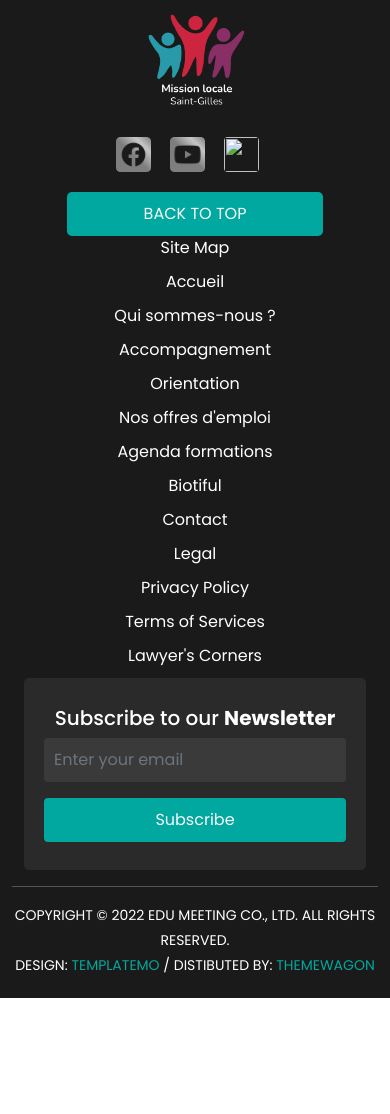
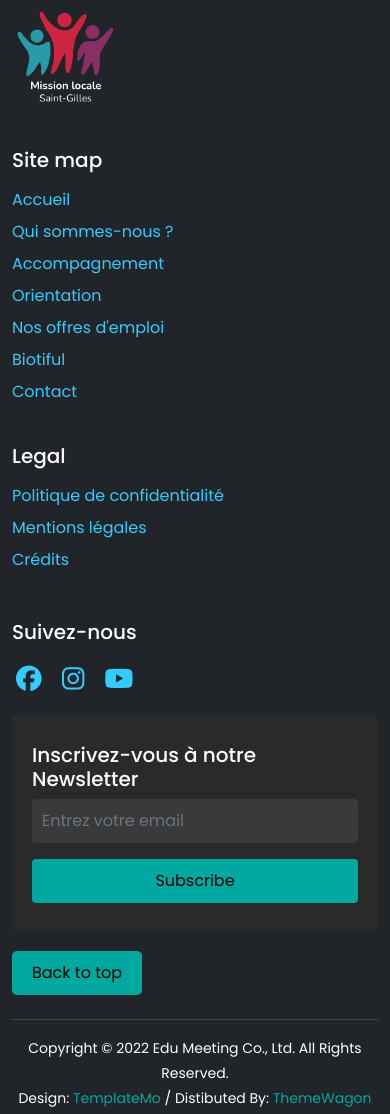
Before and after one commit to Eultype/MLSG-G2, a plain HTML site: page views/orientation.html in a window 390 px wide. Shown: the part 5161-6275 px from the top of the page. Before the commit the page ends 6159 px from the top, so only its background shows below. Drawn offline with nearby package versions, Linux system fonts and the light colour scheme.

Commit message:
Chemin images

```diff
--- a/views/orientation.html
+++ b/views/orientation.html
@@ -13,15 +13,16 @@
 
     <!-- Bootstrap core CSS -->
     <link href="../vendor/bootstrap/css/bootstrap.min.css" rel="stylesheet">
-
-    <!-- Icône -->
-    <link rel="icon" type="image/png" href="../assets/images/icon.png">
-
+    <!-- Font Awesome CSS -->
+    <link rel="stylesheet" href="https://cdnjs.cloudflare.com/ajax/libs/font-awesome/6.5.0/css/all.min.css">
     <!-- Additional CSS Files -->
     <link rel="stylesheet" href="../assets/css/fontawesome.css">
     <link rel="stylesheet" href="../assets/css/templatemo-edu-meeting.css">
     <link rel="stylesheet" href="../assets/css/owl.css">
     <link rel="stylesheet" href="../assets/css/lightbox.css">
+    <!-- Icône -->
+    <link rel="icon" type="image/png" href="../assets/images/icon.png">
+    <!-- Team CSS -->
     <link rel="stylesheet" href="../assets/css/style.css">
     <!--
 
@@ -39,7 +40,7 @@
 <nav class="navbar navbar-expand-xl navbar-light shadow-lg">
     <div class="container">
         <a class="navbar-brand " href="#">
-            <img src="/assets/images/logo(noir).png" class="logo" alt="">
+            <img src="../assets/images/logo(noir).png" class="logo" alt="">
         </a>
         <button class="navbar-toggler" type="button" data-toggle="collapse" data-target="#navbarNav"
                 aria-controls="navbarNav" aria-expanded="false" aria-label="Toggle navigation">
@@ -69,7 +70,9 @@
                     <a class="nav-link" href="biotiful.html">Biotiful</a>
                 </li>
             </ul>
+            <div class="text-center">
                 <a id="contact" class="btn btn-turq-ml" href="contact.html">Contact Us</a>
+            </div>
         </div>
     </div>
 </nav>
@@ -400,77 +403,69 @@
     </div>
 </div>
 
-    <footer class="footer">
+<!-- Footer -->
+<footer class="bg-dark pt-5 pb-4">
     <div class="container">
-            <div class="row m-auto">
-                <div class="col-md-3">
-                    <div class="footer-brand">
+        <div class="row">
+            <div class="col-lg-2 mb-4 mb-md-0">
                 <img src="/assets/images/logo(blanc).png" style="width: 105px; height: 105px;"
                      alt="Ataraxis Logo">
             </div>
-                    <br>
-                    <div class="social-icons">
-                        <a href="https://www.facebook.com/missionlocaledesaintgilles?fref=ts" target="_blank"><img
-                                src="/assets/images/facebook-.png" class="rounded" style="width: 35px; height: 35px;"
-                                alt=""></a>
-                        <a href="https://www.youtube.com/channel/UC-_2jO4Bw7PqM5k00sGFdgA" target="_blank"><img
-                                src="/assets/images/youtube-.png" class="rounded" style="width: 35px; height: 35px;"
-                                alt=""></a>
-                        <a href="https://www.instagram.com/missionlocaledesaintgilles/" target="_blank"><img
-                                src="/assets/images/instagram-.png" class="rounded" style="width: 35px; height: 35px;"
-                                alt=""></a>
-                    </div>
-                    <button class="change back-to-top w-75 text-light">BACK TO TOP</button>
-                </div>
-                <div class="col-md-3 m-auto">
-                    <ul class="footer-links">
-                        <li><a href="">Site Map</a></li>
-                        <li><a href="accueil.html">Accueil</a></li>
-                        <li><a href="qui-sommes-nous.html">Qui sommes-nous ?</a></li>
-                        <li><a href="accompagnement.html">Accompagnement</a></li>
-                        <li><a href="orientation.html">Orientation</a></li>
-                        <li><a href="nos-offres-d-emplois.html">Nos offres d'emploi</a></li>
-                        <li><a href="agenda-formations.html">Agenda formations</a></li>
-                        <li><a href="biotiful.html">Biotiful</a></li>
-                        <li><a href="contact.html">Contact</a></li>
+            <div class="col-lg-2 mt-3 mb-4 mb-md-0">
+                <h5 class="mb-3 text-white">Site map</h5>
+                <ul class="list-unstyled">
+                    <li><a href="accueil.html" class="d-block mb-2 title_turq">Accueil</a></li>
+                    <li><a href="qui-sommes-nous.html" class="d-block mb-2 title_turq">Qui sommes-nous ?</a></li>
+                    <li><a href="accompagnement.html" class="d-block mb-2 title_turq">Accompagnement</a></li>
+                    <li><a href="orientation.html" class="d-block mb-2 title_turq">Orientation</a></li>
+                    <li><a href="nos-offres-d-emplois.html" class="d-block mb-2 title_turq">Nos offres d'emploi</a></li>
+                    <li><a href="biotiful.html" class="d-block mb-2 title_turq">Biotiful</a></li>
+                    <li><a href="contact.html" class="d-block title_turq">Contact</a></li>
                 </ul>
             </div>
-                <div class="col-md-3 m-auto">
-                    <ul class="footer-links">
-                        <li><a href="#">Legal</a></li>
-                        <li><a href="#">Privacy Policy</a></li>
-                        <li><a href="#">Terms of Services</a></li>
-                        <li><a href="#">Lawyer's Corners</a></li>
+            <div class="col-lg-2 mt-3 mb-4 mb-md-0">
+                <h5 class="mb-3 text-white">Legal</h5>
+                <ul class="list-unstyled">
+                    <li><a href="accueil.htmlt" class="d-block mb-2 title_turq">Politique de confidentialité</a></li>
+                    <li><a href="qui-sommes-nous.html" class="d-block mb-2 title_turq">Mentions légales</a></li>
+                    <li><a href="accompagnement.html" class="d-block mb-2 title_turq">Crédits</a></li>
                 </ul>
             </div>
-                <div class="col-md-3 m-auto">
+            <div class="col-lg-2">
+                <h5 class="mb-3 mt-3 text-white">Suivez-nous</h5>
+                <div class="">
+                    <a href="https://www.facebook.com/missionlocaledesaintgilles?fref=ts" target="_blank" class="ms-1 me-2" style="font-size:1.6rem;"><i class="fab fa-facebook title_turq"></i></a>
+                    <a href="https://www.instagram.com/missionlocaledesaintgilles/" target="_blank" class="ms-2 me-2" style="font-size:1.6rem;"><i class="fab fa-instagram title_turq"></i></a>
+                    <a href="https://www.youtube.com/channel/UC-_2jO4Bw7PqM5k00sGFdgA" target="_blank" class="ms-2" style="font-size:1.6rem;"><i class="fab fa-youtube title_turq"></i></a>
+                </div>
+            </div>
+            <div class="col-lg-4 m-auto mt-3">
                 <div class="newsletter-form">
-                        <h5 class="my-2">Subscribe to our <span class="fw-bold">Newsletter</span></h5>
+                    <h5 class="my-2 text-white">Inscrivez-vous à notre Newsletter</h5>
                     <form>
                         <div class="form-group">
-                                <input type="email" class="form-control my-2 w-100" placeholder="Enter your email">
+                            <input type="email" class="form-control my-2 w-100" placeholder="Entrez votre email">
                         </div>
-                            <button type="submit" class="change btn my-2 text-light">Subscribe</button>
+                        <button type="submit" class="btn my-2">Subscribe</button>
                     </form>
+                </div>
+                <div class="text-md-end">
+                    <button class="back-to-top">Back to top</button>
                 </div>
             </div>
         </div>
-            <hr>
-            <div class="row">
-                <div class="col-12 text-center">
-                    <p>Copyright © 2022 Edu Meeting Co., Ltd. All Rights Reserved.
+        <div class="text-center mt-4" style="border-top: 1px solid #444;">
+            <p class="text-white mt-3">Copyright © 2022 Edu Meeting Co., Ltd. All Rights Reserved.
                 <br>
-                        Design: <a href="https://templatemo.com" target="_parent" title="free css templates"
-                            style="color:  rgb(0, 168, 159)">TemplateMo</a>
+                Design: <a href="https://templatemo.com" target="_parent"
+                           title="free css templates" style="color:  rgb(0, 168, 159)">TemplateMo</a>
                 /
                 Distibuted By: <a href="https://themewagon.com" target="_blank" title="Build Better UI, Faster"
                                   style="color: rgb(0, 168, 159)">ThemeWagon</a>
             </p>
         </div>
     </div>
-        </div>
 </footer>
-
     <!-- Scripts -->
     <!-- Bootstrap core JavaScript -->
     <script src="../vendor/jquery/jquery.min.js"></script>
@@ -483,6 +478,12 @@
     <script src="../assets/js/video.js"></script>
     <script src="../assets/js/slick-slider.js"></script>
     <script src="../assets/js/custom.js"></script>
+<script src="../vendor/bootstrap/js/bootstrap.min.js"></script>
+<script src="../vendor/jquery/jquery.min.js"></script>
+<script src="https://code.jquery.com/jquery-3.7.1.min.js"></script>
+<script src="https://cdn.jsdelivr.net/npm/popper.js@1.16.1/dist/umd/popper.min.js"></script>
+<script src="https://cdn.jsdelivr.net/npm/bootstrap@4.6.2/dist/js/bootstrap.min.js"></script>
+
     <script>
         //according to loftblog tut
         $('.nav li:first').addClass('active');
```
Also changed, not shown: assets/css/style.sam.css (+7 -0 lines), views/accompagnement.html (+1 -1 lines), views/accueil.html (+1 -1 lines), views/agenda-formations.html (+1 -1 lines), views/biotiful.html (+7 -51 lines), views/contact.html (+1 -1 lines), views/nos-offres-d-emplois.html (+1 -1 lines), views/qui-sommes-nous.html (+1 -1 lines). Lines whose indentation alone changed are shown as unchanged.
